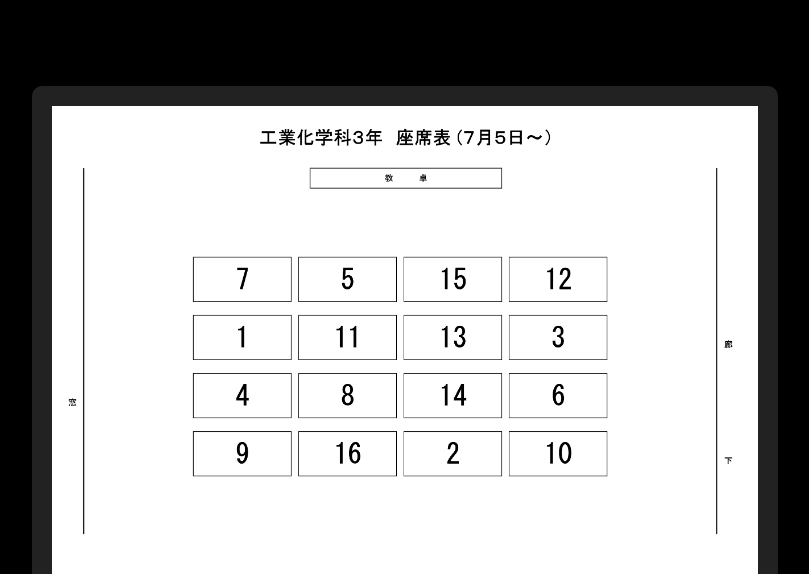
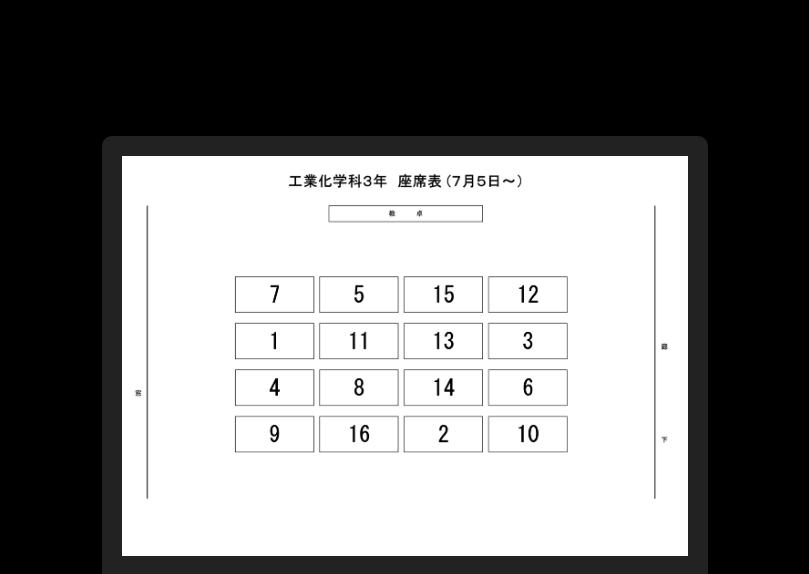
Before and after one commit to ArashiYoshioka/3-A-zaseki, a plain HTML site: page index.html in a window 1280 px wide. Shown: the top 574 px of the page, without its empty margins (235-1044 px from the left). Drawn offline with Linux system fonts and the light colour scheme.

Commit message:
Update index.html

```diff
--- a/index.html
+++ b/index.html
@@ -8,7 +8,7 @@
 </head>
 <body>
     <div class="container">
-      <img src="最後.jpg" widht="500" height="500" align="top">
+      <img src="最後.jpg" widht="400" height="400" align="top">
        <h1>座席表　7月5日~</h1>
 </body>
 </html>
```
